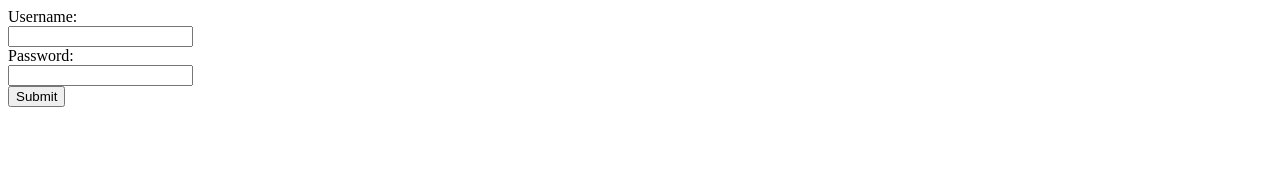
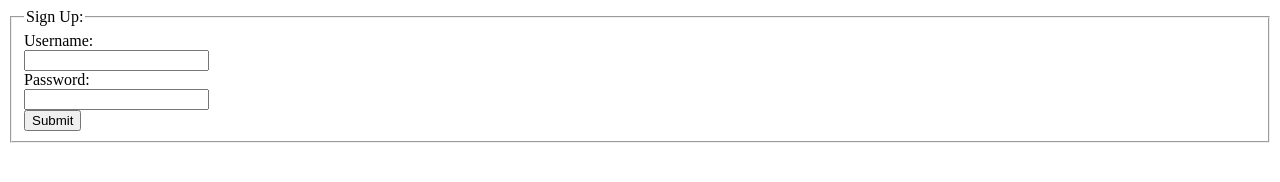
Before and after one commit to AKNeyugn/AKNeyugn.github.io, a plain HTML site: page index.html in a window 1280 px wide. Drawn offline with Linux system fonts and the light colour scheme.

Commit message:
Made the form better agian... and again.

```diff
--- a/index.html
+++ b/index.html
@@ -5,10 +5,14 @@
 <body>
 
 <div id="login form">
-    <form name="Sign-Up" action="action_page.js" method="post" >
-    Username: <br> <input type="text" name="UserName"> <br>
-    Password: <br> <input type="text" name="Password"> <br>
-    <input type="submit" value="Submit">
+    <form name="Sign-Up" action="action_page.js" method="post">
+        <fieldset>
+            <legend>Sign Up:</legend>
+            Username: <br> <input type="text" name="UserName"> <br>
+            Password: <br> <input type="text" name="Password"> <br>
+            <input type="submit" value="Submit">
+        </fieldset>
+
     </form>
 </div>
 
```
